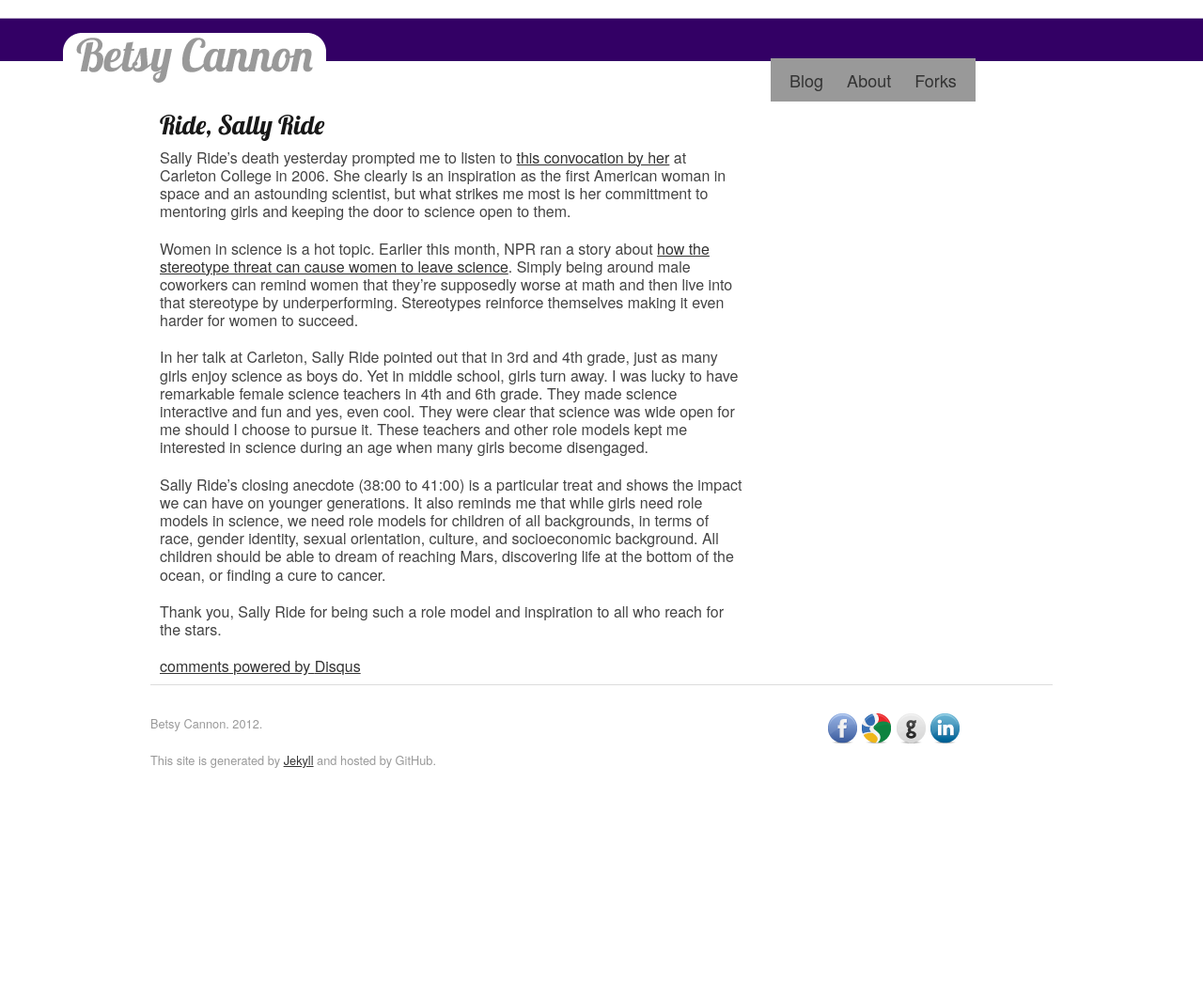
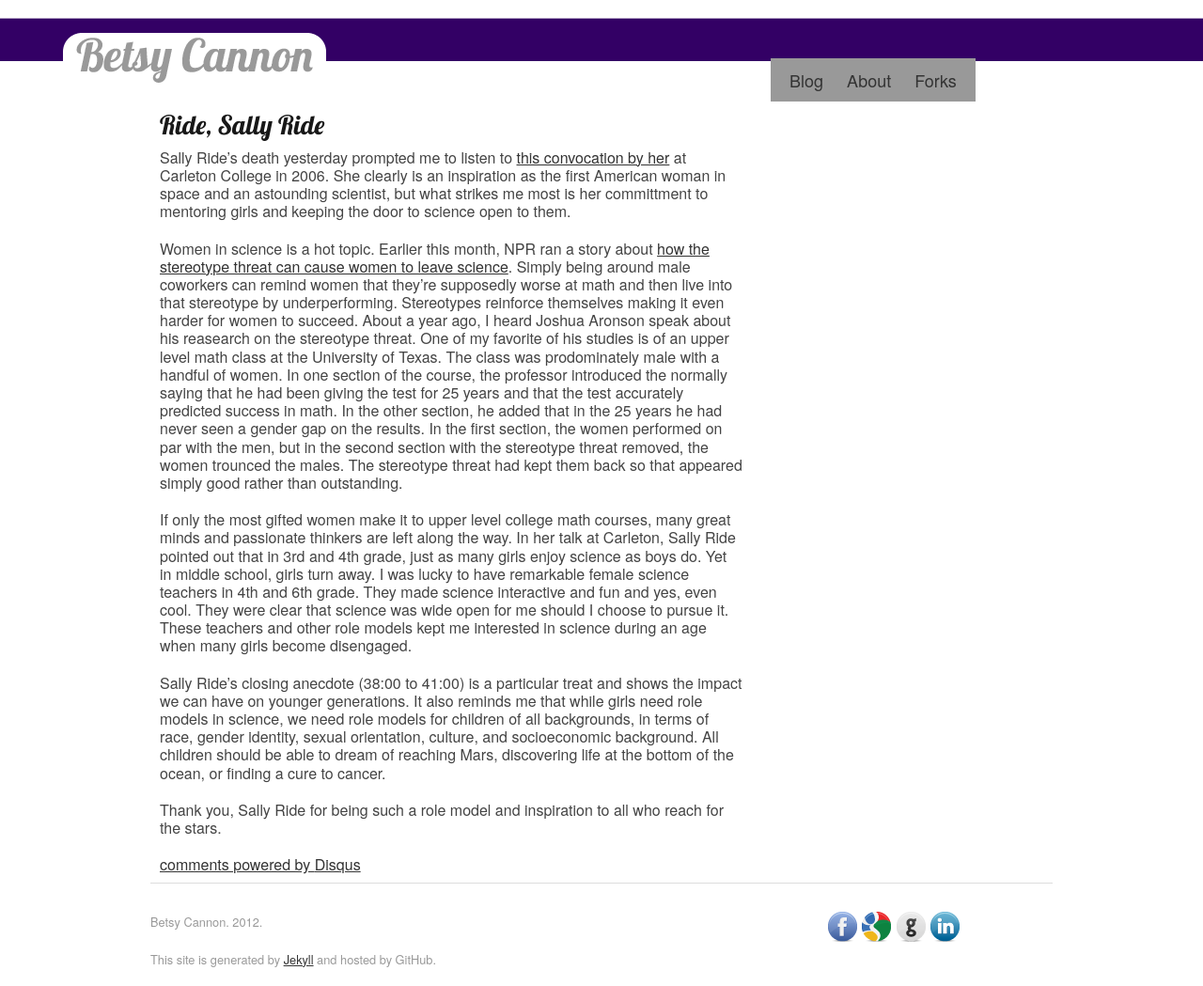
Before and after one commit to forklady42/forklady42.github.com, a Jekyll site: the page built from _posts/2012-07-24-Ride-Sally-Ride.md, in a window 1280 px wide. Shown: the whole page at 94% size. Built offline with Jekyll 4.4.1, drawn with Linux system fonts in a browser that asks for light colours; some web fonts are replaced; Markdown is read by kramdown in place of the engine named in the settings; comment, search, counter and statistics services are not loaded; before the commit the page ends 900 px from its top, so only the background shows below that.

Commit message:
stereotype threat elaboration

```diff
--- a/_posts/2012-07-24-Ride-Sally-Ride.md
+++ b/_posts/2012-07-24-Ride-Sally-Ride.md
@@ -19,8 +19,21 @@ how the stereotype threat can cause women to leave science</a>.
 Simply being around male coworkers can remind women that
 they're supposedly worse at math and then live into that
 stereotype by underperforming. Stereotypes reinforce themselves
-making it even harder for women to succeed.
+making it even harder for women to succeed. About a year ago,
+I heard Joshua Aronson speak about his reasearch on the stereotype
+threat. One of my favorite of his studies is of an upper level
+math class at the University of Texas. The class was prodominately
+male with a handful of women. In one section of the course, the professor
+introduced the normally saying that he had been giving the test
+for 25 years and that the test accurately predicted success in math.
+In the other section, he added that in the 25 years he had never
+seen a gender gap on the results. In the first section, the women
+performed on par with the men, but in the second section with the
+stereotype threat removed, the women trounced the males. The stereotype
+threat had kept them back so that appeared simply good rather than outstanding.
 
+If only the most gifted women make it to upper level college math courses,
+many great minds and passionate thinkers are left along the way.
 In her talk at Carleton, Sally Ride pointed out that in
 3rd and 4th grade, just as many girls enjoy science as boys do.
 Yet in middle school, girls turn away. I was lucky to have
```
